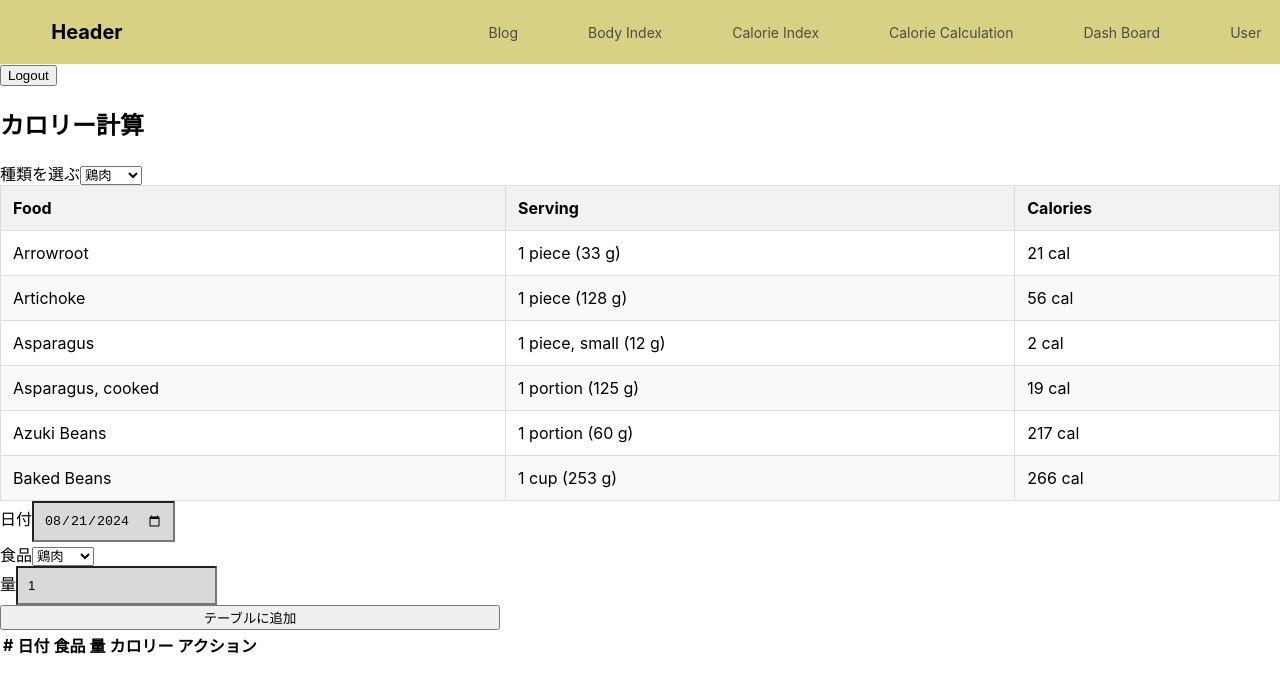
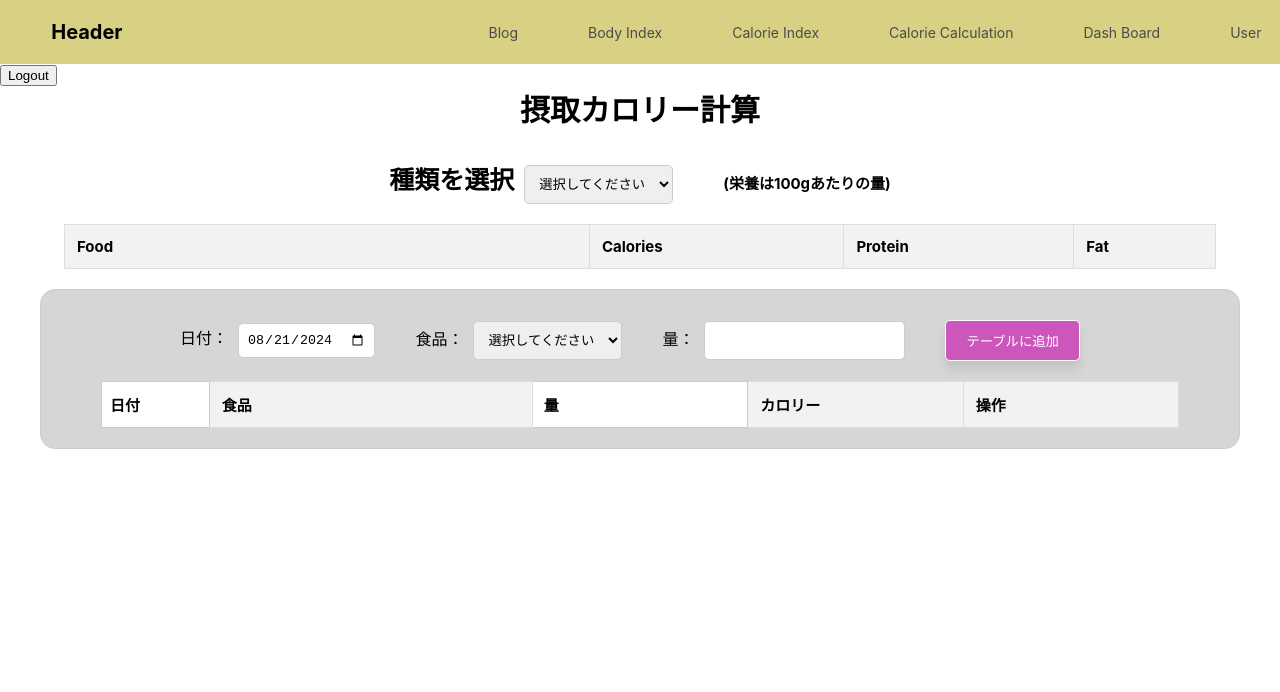
Before and after one commit to ymgsktk/health-app, a React (Create React App) app: page /calorie-calculation in a window 1280 px wide. Shown: the top 692 px of the page. Built offline with nearby package versions, Linux system fonts and the light colour scheme; sample sign-in values are in the browser's storage; what axios-mock-adapter would draw is missing.

Commit message:
[ADD]Create calorie calculation page.

```diff
--- a/src/API/apidata.ts
+++ b/src/API/apidata.ts
@@ -86,7 +86,7 @@ export const menus = [
     },
   ]
 
-export const material =[
+export let material =[
     {
         id: 1,
         title: "BEEF BONELESS",
--- a/src/pages/body-index/body-index.css
+++ b/src/pages/body-index/body-index.css
@@ -22,7 +22,7 @@ input[type="number"]::-webkit-outer-spin-button {
     margin-bottom: 30px;
 }
 
-input{
+.input-height{
     margin-top: 0px;
     background-color: hsl(0, 0%, 85%);
     padding: 10px 10px 10px 10px;
--- a/src/pages/body-index/body-index.tsx
+++ b/src/pages/body-index/body-index.tsx
@@ -90,6 +90,7 @@ const BodyIndex: React.FC = () => {
             <div className='height-con'>
                 <label htmlFor="height">身長 (cm):</label>
                 <input
+                className='input-height'
                 id="height"
                 type="number"
                 value={height == 0 ? '' : height}
@@ -99,6 +100,7 @@ const BodyIndex: React.FC = () => {
             <div className='weight-con'>
                 <label htmlFor="weight">体重 (kg):</label>
                 <input
+                className='input-height'
                 id="weight"
                 type="number"
                 value={weight == 0 ? '' : weight}
--- a/src/pages/calorie-calculation/calorie-calculation.css
+++ b/src/pages/calorie-calculation/calorie-calculation.css
@@ -0,0 +1,190 @@
+.calorie-tracker-container{
+
+}
+
+.opt-table{
+    display: flex;
+    justify-content: center;
+    flex-direction: column;
+}
+
+.calorie-title{
+    margin: 0 auto;
+    font-size: 30px;
+    margin-bottom: 30px;
+}
+
+.option-calorie{
+    margin: 0 auto;
+}
+
+.select-kind-lit{
+    margin: 10px;
+    font-size: 25px;
+    font-weight: bold;
+}
+
+.select-kind-lit2{
+    margin: 10px;
+    font-size: 15px;
+    font-weight: bold;
+}
+
+.select-kind{
+    padding: 10px;
+    border: 1px solid #ccc;
+    border-radius: 5px;
+    margin-right: 40px;
+}
+
+.food-tables {
+    margin: 0 auto;
+    margin-top: 20px;
+    margin-bottom: 20px;
+    width: 90%;
+    border-collapse: collapse;
+    background-color: #ffffff;
+  }
+
+  .food-tables th, .food-tables td {
+    border: 1px solid #ddd;
+    padding: 12px;
+    text-align: left;
+    font-size: 15px;
+  }
+
+  .food-tables th {
+    background-color: #f2f2f2;
+    font-weight: bold;
+
+  }
+#table-foodname{
+    max-width: 70%;
+    width:500px;
+}
+
+  .food-tables tr:nth-child(even) {
+    background-color: #f9f9f9;
+  }
+
+  .food-tables tr:hover {
+    background-color: #f1f1f1;
+  }
+
+.form-table{
+    display: flex;
+    justify-content: center;
+    align-items: center;
+    flex-direction: column;
+    background-color: hsl(0, 0%, 84%);
+    margin: 0 40px 40px 40px;
+    border: 1px solid #ccc;
+    border-radius: 15px;
+}
+
+.form-div{
+    margin-top: 30px;
+    display: flex;
+    justify-content: center;
+    align-items: center;
+    flex-direction: row;
+}
+
+.date-div{
+
+}
+
+#date-lavel{
+    margin-right: 10px
+}
+
+#date{
+    padding: 8px;
+    background-color: white;
+    border: 1px solid #ccc;
+    border-radius: 5px;
+}
+
+.form-div .lavel{
+    margin-right: 10px;
+}
+
+.food-name{
+
+}
+
+.amount-div{
+
+}
+
+#amount{
+    padding: 11px;
+    background-color: white;
+    border: 1px solid #ccc;
+    border-radius: 5px;
+}
+
+.add-button-div{
+
+}
+
+.add-button-div .add-button{
+    margin-right: 20px;
+    padding: 10px 20px 10px 20px;
+    color: white;
+    background-color: rgb(204, 87, 188);
+    border: 1px solid rgb(255, 255, 255);
+    box-shadow: 0 8px 8px rgba(118, 118, 118, 0.2);
+    border-radius: 5px;
+}
+.add-button-div :hover{
+    background-color: rgb(203, 46, 182);
+}
+.food-tables .edit-button{
+    margin-right: 20px;
+    padding: 10px 20px 10px 20px;
+    color: white;
+    background-color: rgb(204, 87, 188);
+    border: 1px solid rgb(255, 255, 255);
+    box-shadow: 0 8px 8px rgba(118, 118, 118, 0.2);
+    border-radius: 5px;
+}
+
+.food-tables .delete-button{
+    padding: 10px 20px 10px 20px;
+    color: rgb(204, 87, 188);
+    background-color: rgb(255, 255, 255);
+    border: 1px solid rgb(204, 87, 188);
+    box-shadow: 0 8px 8px rgba(118, 118, 118, 0.2);
+    border-radius: 5px;
+}
+
+.food-tables .td-button{
+    display: flex;
+    justify-content: center;
+}
+
+.td-button .edit :hover{
+    background-color: rgb(185, 29, 164);
+}
+
+.td-button .delete :hover{
+    background-color: rgb(222, 222, 222);
+}
+
+
+.food-tables #date{
+    width: 10%;
+}
+.food-tables #food{
+    width: 30%;
+}
+.food-tables #amount{
+    width: 20%;
+}
+.food-tables #calorie{
+    width: 20%;
+}
+.food-tables #action{
+    width: 20%;
+}
--- a/src/pages/calorie-calculation/calorie-calculation.tsx
+++ b/src/pages/calorie-calculation/calorie-calculation.tsx
@@ -1,7 +1,12 @@
-import React, { useState } from 'react';
+import React, { useEffect, useState } from 'react';
+import { useDispatch, useSelector } from 'react-redux';
 import MainLayout from '../mainlayout';
+import { AppState } from '../../store/redux_store';
+import { setSelectedFoodCategory } from '../../store/redux_action';
+import "./calorie-calculation.css";
 
 type FoodItem = {
+    id: number;
     date: string;
     foodType: string;
     amount: number;
@@ -9,150 +14,165 @@ type FoodItem = {
   };
 
 const CalorieCalculation: React.FC = () => {
+    const dispatch = useDispatch();
     const [foodItems, setFoodItems] = useState<FoodItem[]>([]);
-    const [selectedFood, setSelectedFood] = useState<string>('鶏肉');
+    const [selectedFood, setSelectedFood] = useState('');
     const [date, setDate] = useState<string>(new Date().toISOString().slice(0, 10));
-    const [amount, setAmount] = useState<number>(1);
+    const [amount, setAmount] = useState<number>(0);
     const [calories, setCalories] = useState<number>(0);
+    const { selectedCategory, foodData } = useSelector((state: AppState) => state.selectfoodtype);
 
-    const foodData = [
-      { type: '鶏肉', unit: '100g', calories: 239 },
-      { type: '卵', unit: '100g (2個)', calories: 155.1 },
-      { type: 'マグロ', unit: '100g', calories: 129.8 },
-    ];
+    useEffect(() => {
+        const savedCategory = localStorage.getItem('selectedCategory');
+        if (savedCategory) {
+            dispatch(setSelectedFoodCategory(savedCategory));
+        }else {
+            dispatch(setSelectedFoodCategory(''));
+        }
+    }, [dispatch]);
+
+    const handleTypeChange = (e: React.ChangeEvent<HTMLSelectElement>) => {
+        const selectCategory = e.target.value;
+        dispatch(setSelectedFoodCategory(selectCategory));
+        localStorage.setItem('selectedCategory', selectCategory);
+      };
+
+      const filteredFood = foodData.filter(food => food.type === selectedCategory);
 
       const handleAddToTable = () => {
-      const selectedFoodItem = foodData.find(food => food.type === selectedFood);
+        const selectedFoodItem = filteredFood.find(food => food.id === parseInt(selectedFood));
         if (!selectedFoodItem) return;
 
         setFoodItems([
           ...foodItems,
           {
+            id: Date.now(),
             date: date,
-          foodType: selectedFood,
+            foodType: selectedFoodItem.title,
             amount: amount,
-          calories: selectedFoodItem.calories * amount,
+            calories: selectedFoodItem.calorie * amount,
           },
         ]);
       };
+
+      const handledeleteToTable = (id:number) => {
+        const updatedFoodItems = foodItems.filter(item => item.id !== id);
+        setFoodItems(updatedFoodItems);
+      }
+
   return (
     <MainLayout>
     <div className="calorie-tracker-container">
-        <h2>カロリー計算</h2>
+        <div className='opt-table'>
+            <h2 className='calorie-title'>摂取カロリー計算</h2>
             <div className='option-calorie'>
-          <label>種類を選ぶ</label>
-          <select
-            value={selectedFood}
-            onChange={e => setSelectedFood(e.target.value)}
-          >
-            {foodData.map(food => (
-              <option key={food.type} value={food.type}>{food.type}</option>
-            ))}
+                <label className='select-kind-lit'>種類を選択
+                </label>
+                <select className='select-kind' value={selectedCategory} onChange={handleTypeChange}>
+                    {selectedCategory === '' && <option value="">選択してください</option>}
+                    <option value="meat">Meat</option>
+                    <option value="egg">Egg</option>
+                    <option value="fish">Fish</option>
+                    <option value="milk and cheese">Milk and Cheese</option>
+                    <option value="vegetable">Vegetable</option>
                  </select>
+                 <label className='select-kind-lit2'>(栄養は100gあたりの量)
+                </label>
             </div>
-        <div className='calorie-table'>
-            <table className="food-table">
+
+            <table className="food-tables">
                 <thead>
                 <tr>
-                        <th>Food</th>
-                                <th>Serving</th>
+                    <th id='table-foodname'>Food</th>
                     <th>Calories</th>
+                    <th>Protein</th>
+                    <th>Fat</th>
                 </tr>
                 </thead>
                 <tbody>
-                            <tr>
-                                <td>Arrowroot</td>
-                                <td>1 piece (33 g)</td>
-                                <td>21 cal</td>
+                {filteredFood.map(food => (
+                    <tr key={food.id}>
+                    <td>{food.title}</td>
+                    <td>{food.calorie} cal</td>
+                    <td>{food.protein} g</td>
+                    <td>{food.fat} g</td>
                     </tr>
-                            <tr>
-                                <td>Artichoke</td>
-                                <td>1 piece (128 g)</td>
-                                <td>56 cal</td>
-                            </tr>
-                            <tr>
-                                <td>Asparagus</td>
-                                <td>1 piece, small (12 g)</td>
-                                <td>2 cal</td>
-                            </tr>
-                            <tr>
-                                <td>Asparagus, cooked</td>
-                                <td>1 portion (125 g)</td>
-                                <td>19 cal</td>
-                            </tr>
-                            <tr>
-                                <td>Azuki Beans</td>
-                                <td>1 portion (60 g)</td>
-                                <td>217 cal</td>
-                            </tr>
-                            <tr>
-                                <td>Baked Beans</td>
-                                <td>1 cup (253 g)</td>
-                                <td>266 cal</td>
-                            </tr>
+                ))}
                 </tbody>
             </table>
         </div>
-
-      <div className="form-section">
-        <div>
-          <label>日付</label>
+        <div className='form-table'>
+            <div className="form-div">
+                <div className='date-div'>
+                    <label className='lavel'>日付：</label>
                     <input
+                        id='date'
+                        className='select-kind'
                         type="date"
                         value={date}
                         onChange={e => setDate(e.target.value)}
                     />
                 </div>
-        <div>
-          <label>食品</label>
+                <div className='food-name'>
+                    <label className='lavel'>食品：</label>
                     <select
+                        className='select-kind'
                         value={selectedFood}
                         onChange={e => setSelectedFood(e.target.value)}
                     >
-            {foodData.map(food => (
-              <option key={food.type} value={food.type}>{food.type}</option>
+                        {<option value="">選択してください</option>}
+                        {filteredFood.map(food => (
+                        <option key={food.id} value={food.id}>{food.title}</option>
+
                         ))}
                     </select>
                 </div>
-        <div>
-          <label>量</label>
+                <div className='amount-div'>
+                    <label className='lavel'>量：</label>
                     <input
+                        id = "amount"
+                        className='select-kind'
                         type="number"
-            value={amount}
+                        value={amount == 0 ? '' : amount}
                         onChange={e => setAmount(Number(e.target.value))}
                     />
                 </div>
-        <button onClick={handleAddToTable}>テーブルに追加</button>
+                <div className='add-button-div'>
+                    <button className='add-button' onClick={handleAddToTable}>テーブルに追加</button>
+                </div>
             </div>
 
-      <table className="calorie-table">
+            <table className="food-tables">
                 <thead>
                 <tr>
-            <th>#</th>
-            <th>日付</th>
-            <th>食品</th>
-            <th>量</th>
-            <th>カロリー</th>
-            <th>アクション</th>
+                    <th id='date'>日付</th>
+                    <th id='food'>食品</th>
+                    <th id='amount'>量</th>
+                    <th id='calorie'>カロリー</th>
+                    <th id=''>操作</th>
                 </tr>
                 </thead>
                 <tbody>
-          {foodItems.map((item, index) => (
-            <tr key={index}>
-              <td>{index + 1}</td>
+                {foodItems.map((item) => (
+                    <tr key={item.id}>
                     <td>{item.date}</td>
                     <td>{item.foodType}</td>
-              <td>{item.amount}</td>
-              <td>{item.calories}</td>
-              <td>
-                <button>編集</button>
-                <button>削除</button>
+                    <td>{item.amount}g</td>
+                    <td>{item.calories/100}cal</td>
+                    <td className='td-button'>
+                        <div className='edit'>
+                            <button className='edit-button'>編集</button>
+                        </div>
+                        <div className='delete'>
+                            <button className='delete-button' onClick={() => handledeleteToTable(item.id)}>削除</button>
+                        </div>
                     </td>
                     </tr>
                 ))}
                 </tbody>
             </table>
         </div>
+    </div>
     </MainLayout>
   );
 };
--- a/src/pages/calorie-index/calorie-index.tsx
+++ b/src/pages/calorie-index/calorie-index.tsx
@@ -1,12 +1,12 @@
-import  React ,{ useEffect, useState } from 'react';
+import React, { useEffect, useState } from 'react';
 import { useDispatch, useSelector } from 'react-redux';
 import { AppState } from '../../store/redux_store';
 import MainLayout from '../mainlayout';
-import './calorie-index.css'
+import './calorie-index.css';
 
 const CalorieIndex: React.FC = () => {
   const dispatch = useDispatch();
-    const { height, weight, age, bmr, bmrcalculated } = useSelector((state: AppState) => state.bmr);
+  const { height, weight, age, gender, level, bmr, bmrcalculated } = useSelector((state: AppState) => state.bmr);
   const [error, setError] = useState<string | null>(null);
 
   useEffect(() => {
@@ -14,17 +14,14 @@ const CalorieIndex: React.FC = () => {
     const savedWeight = localStorage.getItem('weight-bmr');
     const savedAge = localStorage.getItem('age-bmr');
     const savedGender = localStorage.getItem('gender-bmr');
+    const savedLevel = localStorage.getItem('level-bmr');
     const savedBMR = localStorage.getItem('bmr');
-        const savedLevel = localStorage.getItem('level-bmr')
 
     if (savedHeight) {
       dispatch({ type: 'SET_HEIGHT-BMR', payload: Number(savedHeight) });
     }
     if (savedWeight) {
       dispatch({ type: 'SET_WEIGHT-BMR', payload: Number(savedWeight) });
-        }
-        if (savedBMR) {
-            dispatch({ type: 'CALCULATE_BMR', payload: Number(savedBMR) });
     }
     if (savedAge) {
       dispatch({ type: 'SET_AGE-BMR', payload: Number(savedAge) });
@@ -34,6 +31,9 @@ const CalorieIndex: React.FC = () => {
     }
     if (savedLevel) {
       dispatch({ type: 'SET_LEVEL-BMR', payload: savedLevel });
+    }
+    if (savedBMR) {
+      dispatch({ type: 'CALCULATE_BMR', payload: Number(savedBMR) });
     }
   }, [dispatch]);
 
@@ -57,13 +57,13 @@ const CalorieIndex: React.FC = () => {
 
   const handleGenderChange = (e: React.ChangeEvent<HTMLSelectElement>) => {
     const selectedGender = e.target.value;
-        dispatch({ type: 'SET_GENDER-BMR', payload: e.target.value });
+    dispatch({ type: 'SET_GENDER-BMR', payload: selectedGender });
     localStorage.setItem('gender-bmr', selectedGender);
   };
 
   const handleLevelChange = (e: React.ChangeEvent<HTMLSelectElement>) => {
     const selectedLevel = e.target.value;
-        dispatch({ type: 'SET_LEVEL-BMR', payload: e.target.value });
+    dispatch({ type: 'SET_LEVEL-BMR', payload: selectedLevel });
     localStorage.setItem('level-bmr', selectedLevel);
   };
 
@@ -95,22 +95,23 @@ const CalorieIndex: React.FC = () => {
           <form className="form-section">
             <div className="input-group">
               <label>年齢</label>
-                <input type="number" value={age == 0 ? '' : age} placeholder="20" onChange={handleAgeChange}/>
+              <input type="number" value={age == 0 ? '' : age} placeholder="20" onChange={handleAgeChange} />
             </div>
             <div className="input-group">
               <label>性別</label>
-                <select onChange={handleGenderChange}>
+              <select value={gender || ''} onChange={handleGenderChange}>
+              <option value="">選択してください</option>
                 <option value="male">男</option>
                 <option value="female">女</option>
               </select>
             </div>
             <div className="input-group">
               <label>身長 (cm)</label>
-                <input type="number" value={height == 0 ? '' : height} placeholder="170" onChange={handleHeightChange}/>
+              <input type="number" value={height == 0 ? '' : height} placeholder="170" onChange={handleHeightChange} />
             </div>
             <div className="input-group">
               <label>体重 (kg)</label>
-                <input type="number" value={weight == 0 ? '' : weight} placeholder="60" onChange={handleWeightChange}/>
+              <input type="number" value={weight == 0 ? '' : weight} placeholder="60" onChange={handleWeightChange} />
             </div>
             <div className='cal-reset-button'>
               <button type="submit" className="submit-btn" onClick={handleCalculateBMR}>計算</button>
@@ -122,7 +123,8 @@ const CalorieIndex: React.FC = () => {
           </form>
           <div className="exercise-level">
             <label>運動レベル</label>
-                <select onChange={handleLevelChange}>
+            <select value={level || ''} onChange={handleLevelChange}>
+            <option value="">選択してください</option>
               <option value="level1">Level1:ほとんどしない</option>
               <option value="level2">Level2:1~3回/週</option>
               <option value="level3">Level3:4~5回/週</option>
@@ -158,7 +160,7 @@ const CalorieIndex: React.FC = () => {
               <p>{bmrcalculated && bmr !== null ? `${(bmr * 1.30).toFixed(2)} Calories/日` : '0 Calories/日'}</p>
             </div>
             <div className="suggestion">
-                    <h4>体重-1kgを目標</h4>
+              <h4>体重+1kgを目標</h4>
               <p>{bmrcalculated && bmr !== null ? `${(bmr * 1.59).toFixed(2)} Calories/日` : '0 Calories/日'}</p>
             </div>
           </div>
--- a/src/store/redux_action.ts
+++ b/src/store/redux_action.ts
@@ -1,4 +1,5 @@
 import { Post } from '../interface/post';
+import { material } from '../API/apidata'
 
 //インターフェイス
 export interface UserState {
@@ -38,6 +39,18 @@ export interface BMRState{
   bmrcalculated: boolean;
 }
 
+export interface FoodState{
+  selectedCategory: string;
+  foodData: Array<{
+    id: number;
+    title: string;
+    calorie: number;
+    protein: number;
+    fat: number;
+    type: string;
+  }>
+}
+
 //初期状態
 export const initialPostState: PostsState = {
   posts: [],
@@ -70,10 +83,15 @@ export  const initialBMRState: BMRState = {
   height: 0,
   weight: 0,
   age: 0,
-  gender: "male",
-  level: "level1",
+  gender: "",
+  level: "",
   bmr: null,
   bmrcalculated: false,
+}
+
+export const initialFoodState: FoodState = {
+  selectedCategory: "vegetable",
+  foodData : material,
 }
 
 //アクション
@@ -92,7 +110,8 @@ export type Action =
   | { type: 'SET_GENDER-BMR'; payload: string }
   | { type: 'CALCULATE_BMI'; payload:boolean }
   | { type: 'CALCULATE_BMR'; payload:boolean }
-  | { type: 'RESET_BMR'; payload:boolean };
+  | { type: 'RESET_BMR'; payload:boolean }
+  | { type: 'SELECT_FOOD_TYPE'; payload:string };
 
 
 export const toggleModal = (isOpen: boolean, content?: any) => ({
@@ -104,3 +123,8 @@ export const toggleMenu = (menu: string) => ({
     type: 'TOGGLE_MENU',
     payload: menu,
   });
+
+export const setSelectedFoodCategory = (category: string) => ({
+    type: 'SELECT_FOOD_TYPE',
+    payload: category,
+  });
--- a/src/store/redux_store.ts
+++ b/src/store/redux_store.ts
@@ -1,6 +1,6 @@
 import { createStore, combineReducers } from 'redux';
 import { } from './redux_action';
-import { postsReducer, userReducer, menuReducer, modalReducer, bmiReducer, bmrReducer} from './redux_reducer';
+import { postsReducer, userReducer, menuReducer, modalReducer, bmiReducer, bmrReducer, foodReducer} from './redux_reducer';
 
 // rootReducerにmenuReducerを追加
 const rootReducer = combineReducers({
@@ -12,6 +12,7 @@ const rootReducer = combineReducers({
   bmicalculated: bmiReducer,
   bmr: bmrReducer,
   bmrcalculated: bmrReducer,
+  selectfoodtype: foodReducer,
 });
 
 export type AppState = ReturnType<typeof rootReducer>;
```
Also changed, not shown: src/store/redux_reducer.ts (+13 -1 lines). Lines whose indentation alone changed are shown as unchanged.
